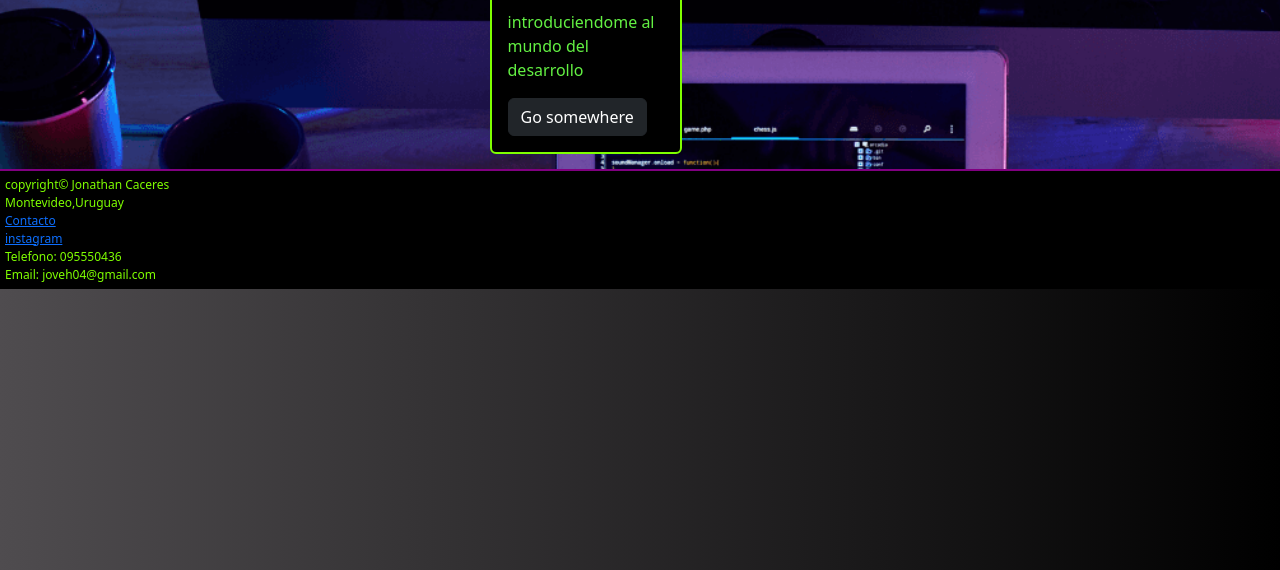
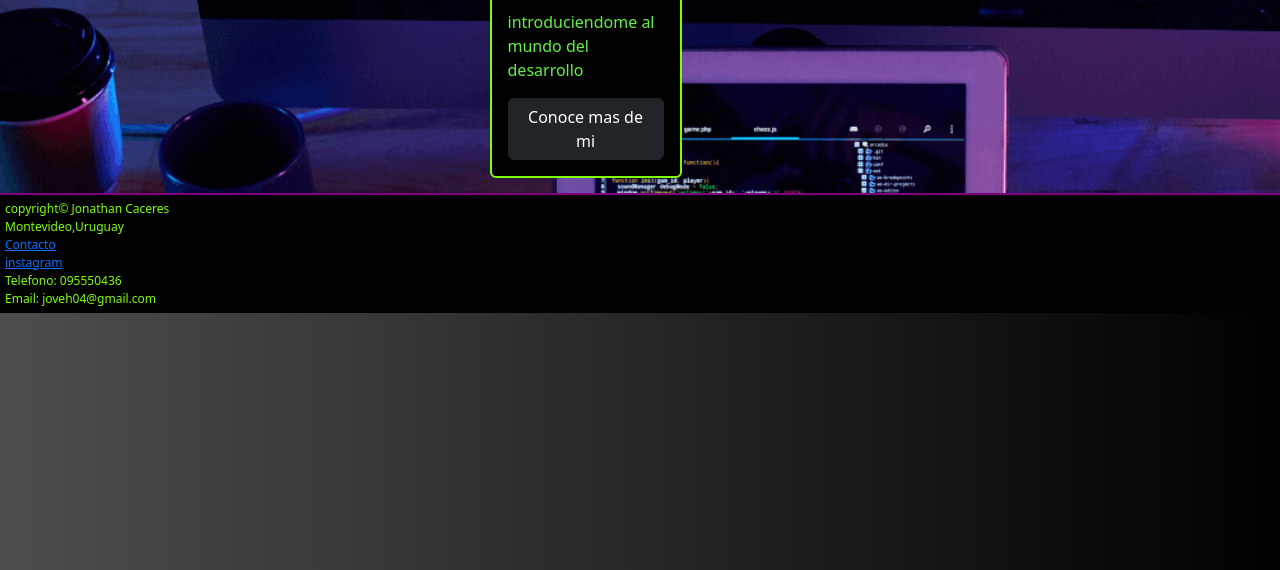
Before and after one commit to Joveh04/pwjccaceres, a plain HTML site: page index.html in a window 1280 px wide. Shown: the part 230-800 px from the top of the page. Drawn offline with nearby package versions, Linux system fonts and the light colour scheme.

Commit message:
cambios menores en card

```diff
--- a/index.html
+++ b/index.html
@@ -33,7 +33,7 @@
             <div class="card-body">
 
               <p class="card-text"><p>introduciendome al mundo del desarrollo</p>
-              <a href="quienessomos.html" class="btn btn-dark">Go somewhere</a>
+              <a href="quienessomos.html" class="btn btn-dark">Conoce mas de mi</a>
         </div>
           </div>
         </div>
```
